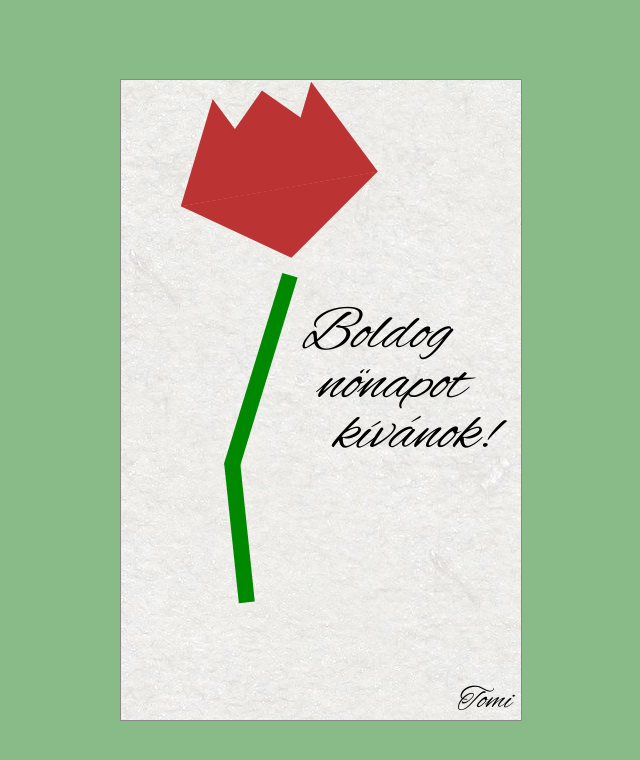
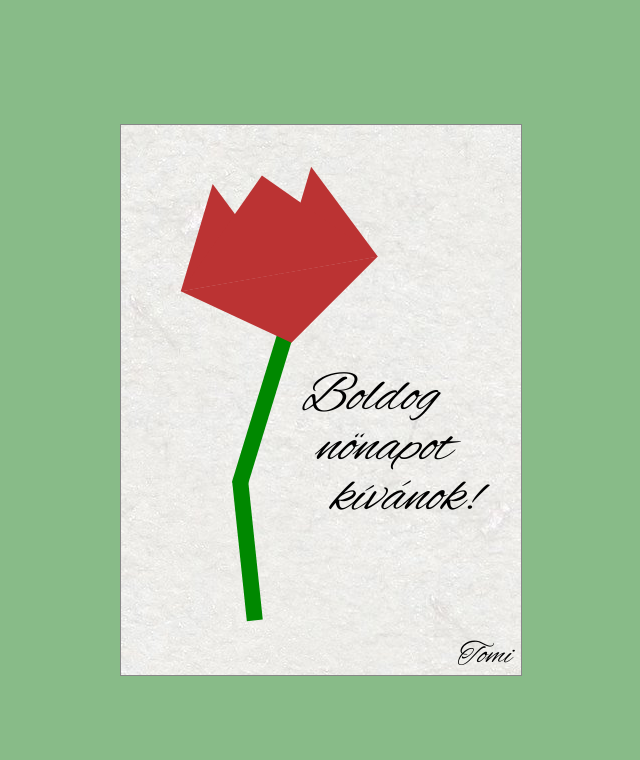
Before and after one commit to kuzditomi/WomansDayPresent, a plain HTML site: page src/index.html in a window 1280 px wide. Shown: the whole page, without its empty margins (319-959 px from the left). Drawn offline with nearby package versions, Linux system fonts and the light colour scheme; files that its build step writes are made by us from their sources.

Commit message:
fix magasság

```diff
--- a/src/style.less
+++ b/src/style.less
@@ -40,7 +40,7 @@ html,body{
 
       .paper {
         border: 1px solid #888;
-        height: 80%;
+        height: 550px;
         width: 400px;
         background: url('paper.jpg') repeat;
         margin: 0 auto;
@@ -52,10 +52,10 @@ html,body{
 
 .head{
   transform: rotate(-10deg);
+  margin-top: 10%;
 
   .main{
     position: absolute;
-    top: 10%;
     left: 10%;
 
     .top{
@@ -98,7 +98,7 @@ html,body{
 
 .stem{
   position: absolute;
-  left: 28%;
+  left: 30%;
   transform: rotate(17deg);
   top: 30%;
 
@@ -119,10 +119,10 @@ html,body{
 }
 
 .text{
-  font-size: 60px;
+  font-size: 55px;
   font-style: italic;
   position: absolute;
-  top: 36%;
+  top: 45%;
   left: 45%;
   line-height: 50px;
 
```
